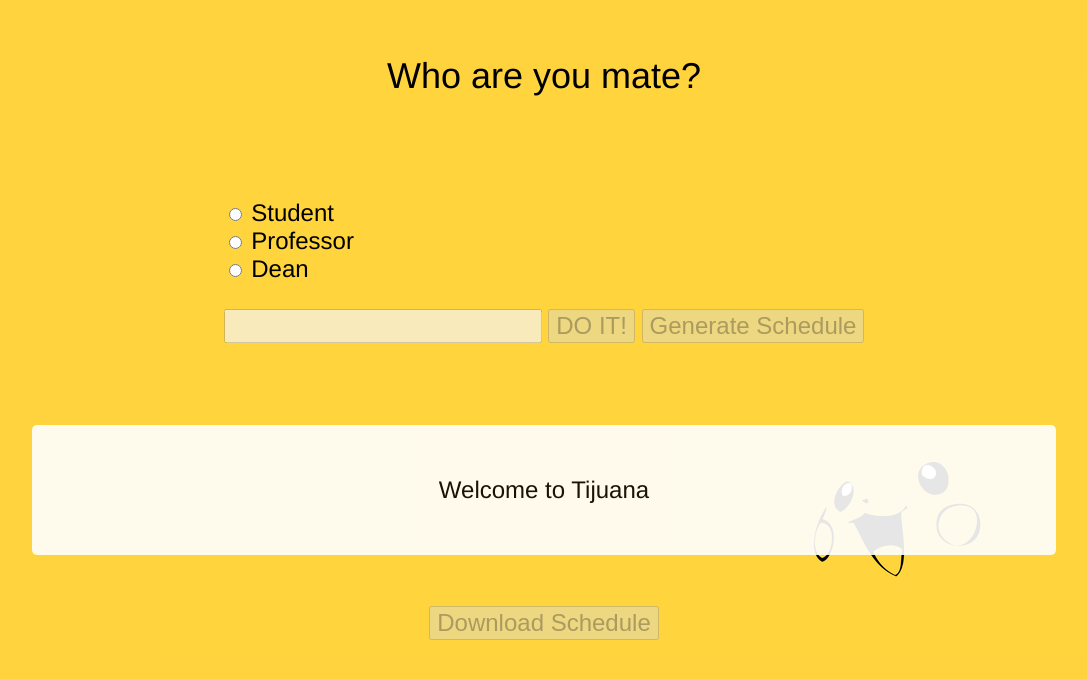
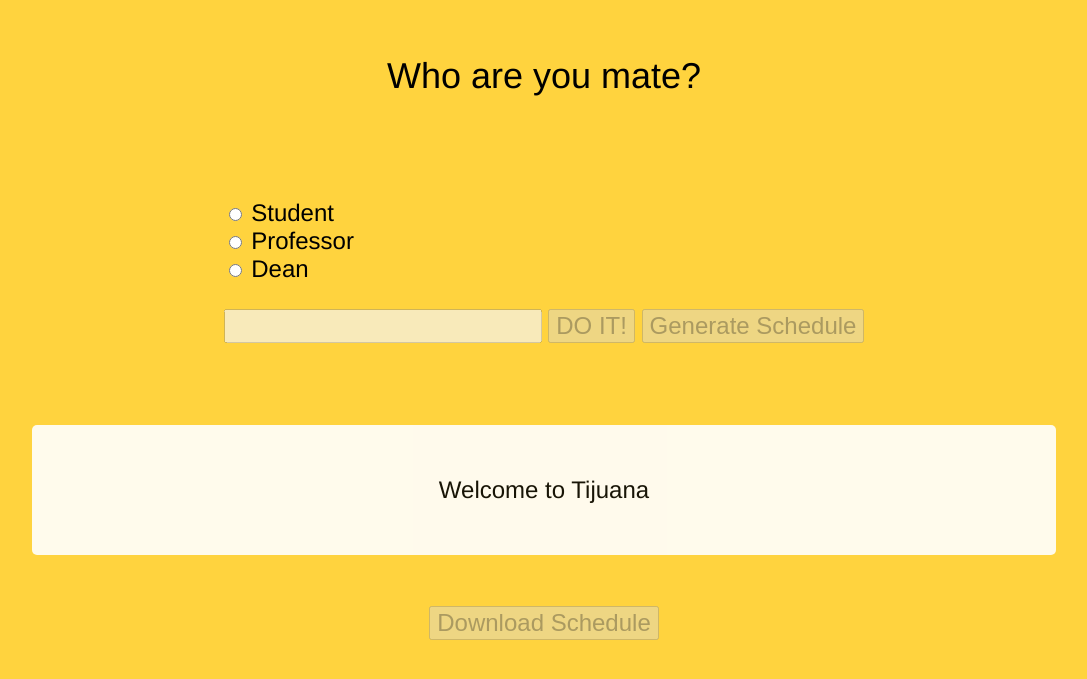
Before and after one commit to CamiloGarciaLaRotta/Pika-Course, a plain HTML site: page solution/index.html in a window 1280 px wide. Shown: the part 145-824 px from the top of the page, without its empty margins (96-1183 px from the left). Drawn offline with Linux system fonts and the light colour scheme.

Commit message:
Got rid of pika

```diff
--- a/solution/css/style.css
+++ b/solution/css/style.css
@@ -8,10 +8,6 @@ body {
     padding: 0;
     height: 100%;
     background: #FFD33E;
-    background-image: url("../src/pictures/background.png");
-    background-repeat: no-repeat;
-    background-position: right bottom;
-    background-attachment: fixed;
     overflow: auto;
     font-size: 1.5em;
     font-family: "Helvetica Neue", Helvetica, Arial, sans-serif;
```
